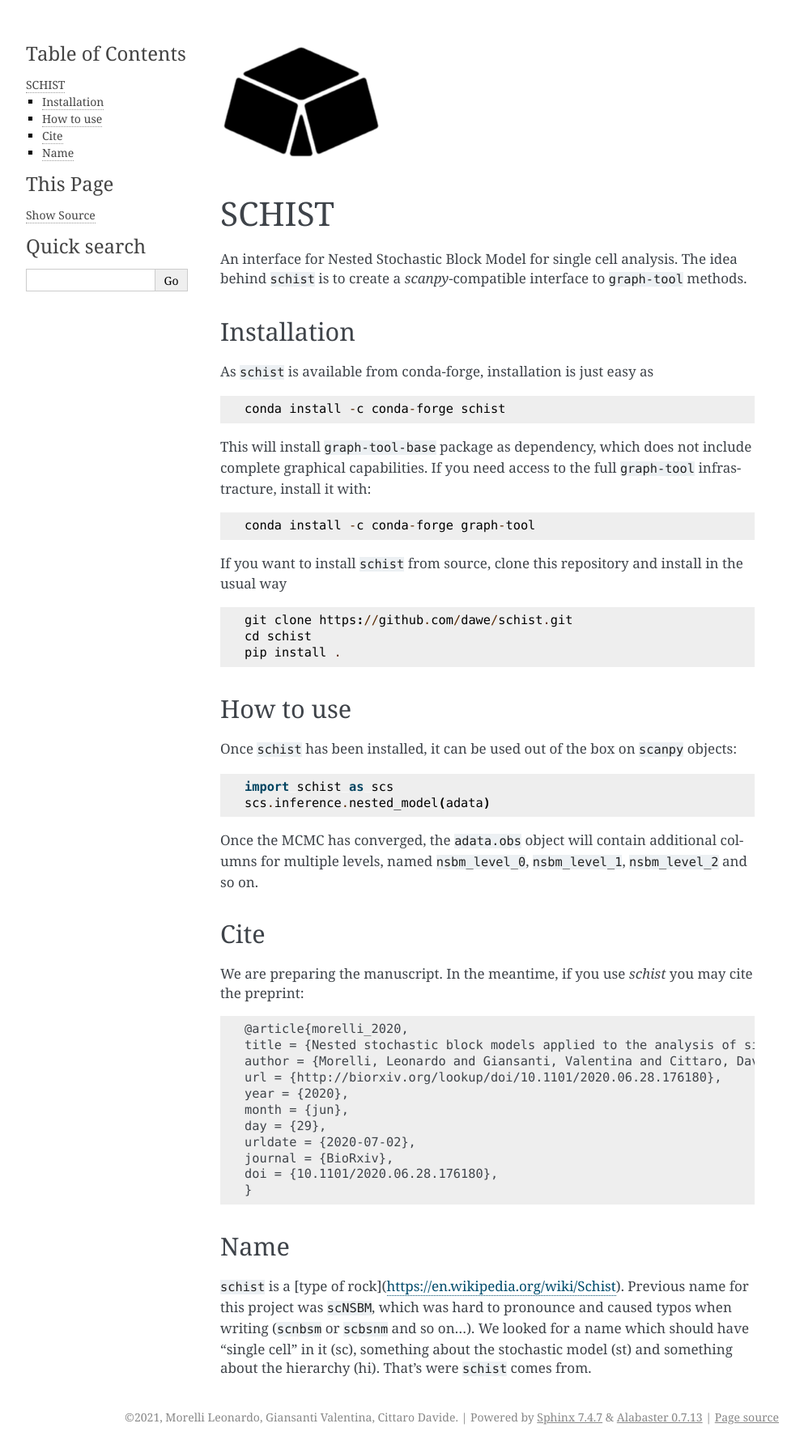
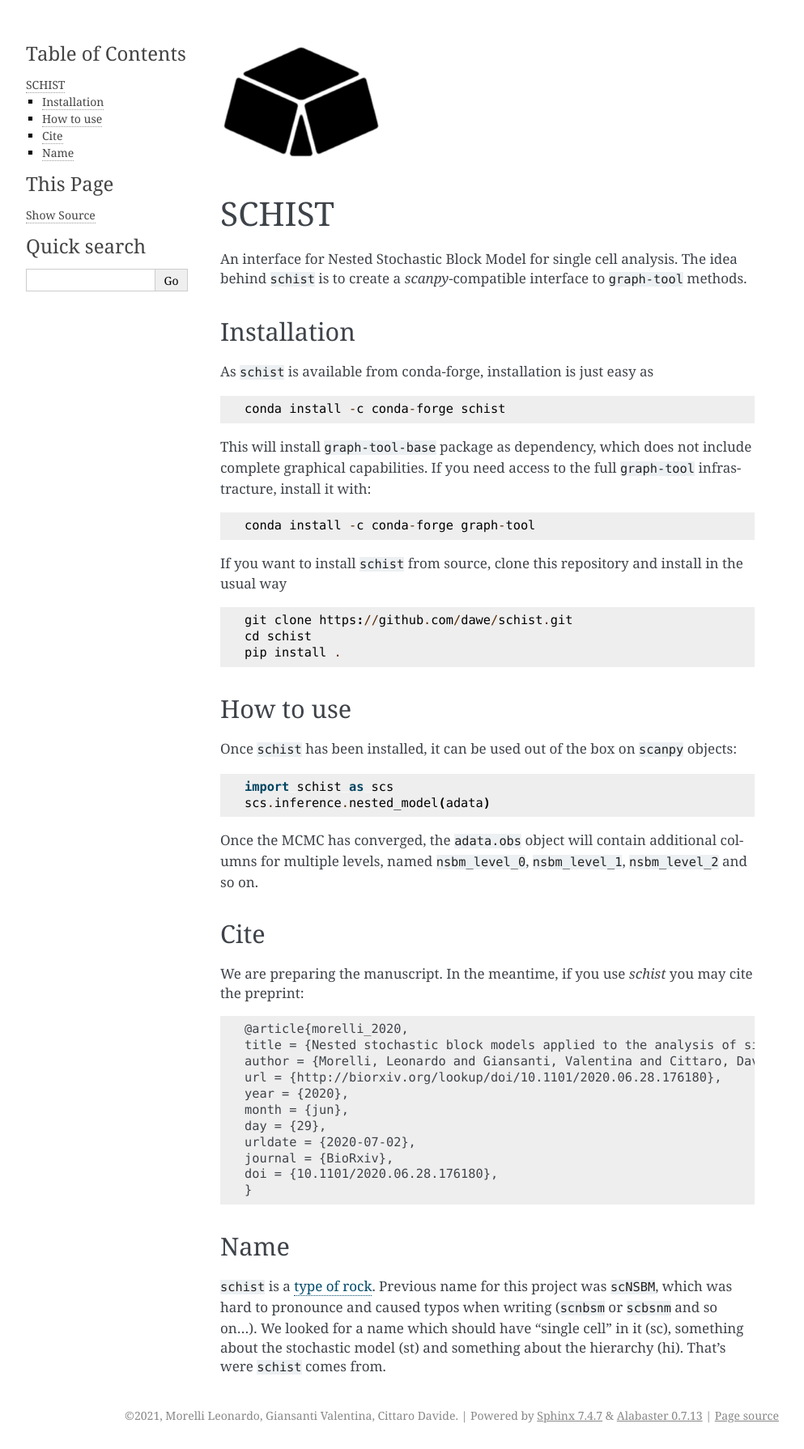
Before and after one commit to dawe/schist, a Sphinx documentation site: the page built from docs/source/readme.rst, in a window 1280 px wide. Shown: the whole page at 81% size, without its empty margins (148-1141 px from the left). Built offline with Sphinx 7.4.7, drawn with Linux system fonts in a browser that asks for light colours.

Commit message:
Update readme.rst

```diff
--- a/docs/source/readme.rst
+++ b/docs/source/readme.rst
@@ -68,4 +68,4 @@ We are preparing the manuscript. In the meantime, if you use `schist` you may ci
 Name
 ----
 
-``schist`` is a [type of rock](https://en.wikipedia.org/wiki/Schist). Previous name for this project was ``scNSBM``, which was hard to pronounce and caused typos when writing (``scnbsm`` or ``scbsnm`` and so on…). We looked for a name which should have "single cell" in it (sc), something about the stochastic model (st) and something about the hierarchy (hi). That's were ``schist`` comes from.
+``schist`` is a `type of rock <https://en.wikipedia.org/wiki/Schist>`_. Previous name for this project was ``scNSBM``, which was hard to pronounce and caused typos when writing (``scnbsm`` or ``scbsnm`` and so on…). We looked for a name which should have "single cell" in it (sc), something about the stochastic model (st) and something about the hierarchy (hi). That's were ``schist`` comes from.
```
